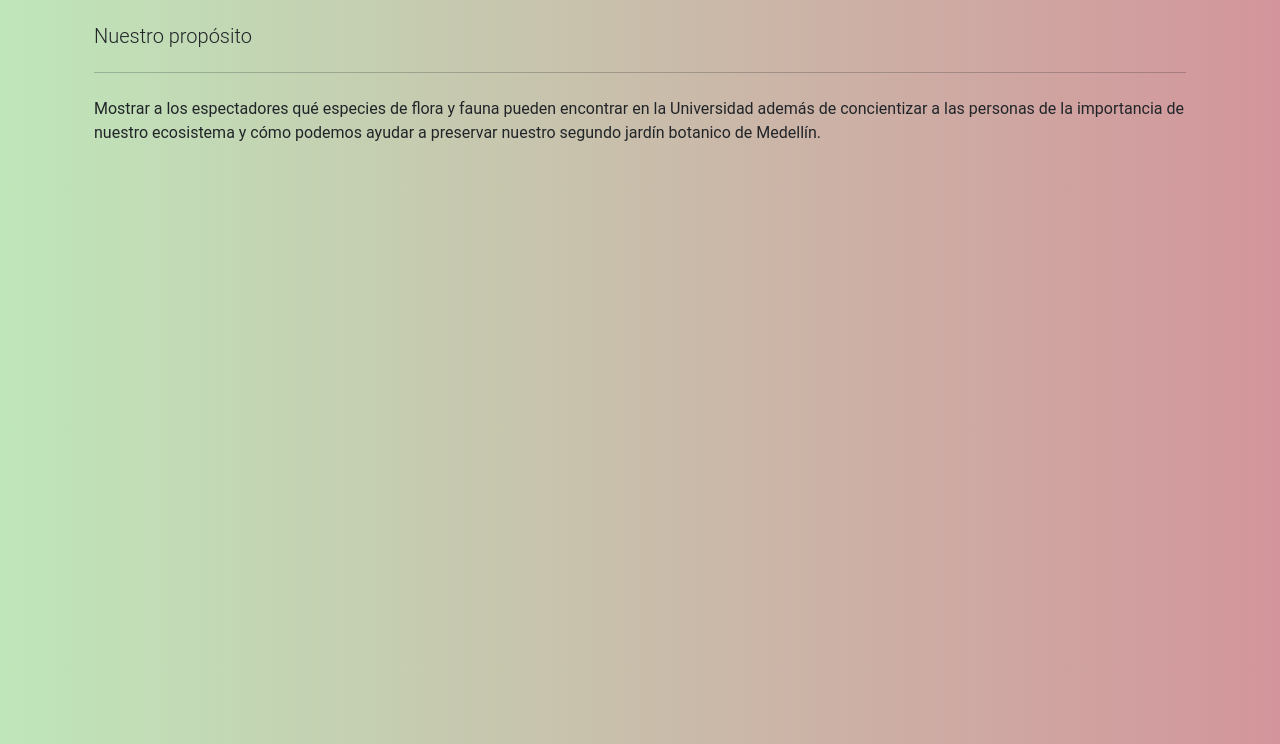
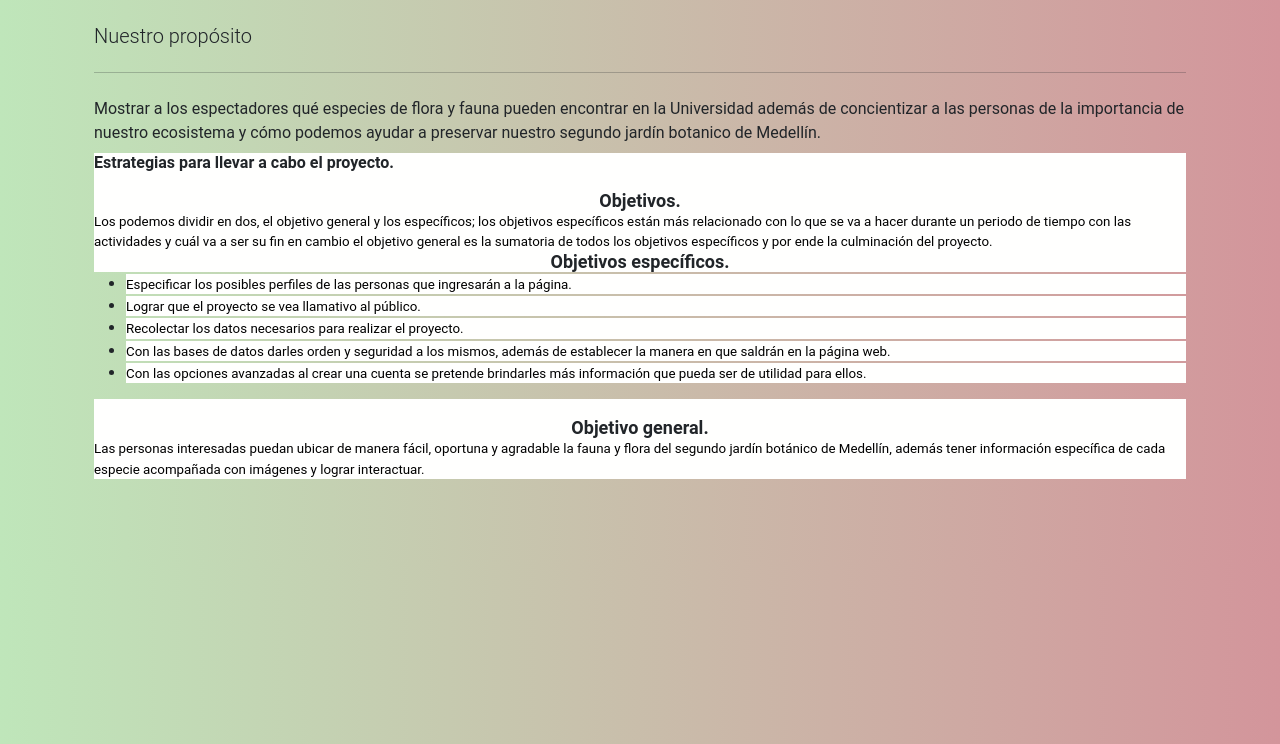
Before and after one commit to DavidMontoya06/TA_08, a Flask app: page /proposito in a window 1280 px wide. Shown: the part 56-800 px from the top of the page. Run offline with Flask 2, Linux system fonts and the light colour scheme.

Commit message:
Estuvimos trabajando en la pagina

```diff
--- a/templates/about.html
+++ b/templates/about.html
@@ -31,7 +31,7 @@ somos?</B></FONT></FONT></FONT></P>
 estudiantes de la Universidad Nacional de Colombia sede Medellín,
 enfocada en el esparcimiento de conocimiento relacionado con la
 flora, arboretum y palmetum de la Universidad.</I></FONT></P>
-<P ALIGN=CENTER STYLE="margin-bottom: 0.11in"><IMG SRC="UMB.jpg" ALIGN=BOTTOM WIDTH=589 HEIGHT=434 BORDER=0></P>
+<P ALIGN=CENTER STYLE="margin-bottom: 0.11in"><IMG SRC="UMB.png" ALIGN=BOTTOM WIDTH=589 HEIGHT=434 BORDER=0></P>
 <P STYLE="margin-bottom: 0.11in"><FONT SIZE=3>Siempre prima el
 conocimiento ante todo, combinamos la tecnología con las
 herramientas digitales y con ello brindamos una grata experiencia a
--- a/templates/mapa.html
+++ b/templates/mapa.html
@@ -3,5 +3,5 @@
 {% extends "diseño.html" %}
 
 {% block content %}
-<div align="center"><img src="imagenes/robledo.jpg"></div>
+<div align="center"><img src="robledo.png"></div>
 {% endblock %}
--- a/templates/proposito.html
+++ b/templates/proposito.html
@@ -8,5 +8,76 @@
 
  <p>Mostrar a los espectadores qué especies de flora y fauna pueden encontrar en la Universidad además de concientizar a las personas de la importancia de nuestro ecosistema y cómo podemos ayudar a preservar nuestro segundo jardín botanico de Medellín.</p>
 
+<HEAD>
+	<META HTTP-EQUIV="CONTENT-TYPE" CONTENT="text/html; charset=utf-8">
+	<TITLE></TITLE>
+	<META NAME="GENERATOR" CONTENT="LibreOffice 4.1.6.2 (Linux)">
+	<META NAME="AUTHOR" CONTENT="david montoya montoya">
+	<META NAME="CREATED" CONTENT="20210429;212400000000000">
+	<META NAME="CHANGEDBY" CONTENT="david montoya montoya">
+	<META NAME="CHANGED" CONTENT="20210429;213000000000000">
+	<META NAME="AppVersion" CONTENT="16.0000">
+	<META NAME="DocSecurity" CONTENT="0">
+	<META NAME="HyperlinksChanged" CONTENT="false">
+	<META NAME="LinksUpToDate" CONTENT="false">
+	<META NAME="ScaleCrop" CONTENT="false">
+	<META NAME="ShareDoc" CONTENT="false">
+	<STYLE TYPE="text/css">
+	<!--
+		@page { size: 8.5in 11in; margin-left: 1.18in; margin-right: 1.18in; margin-top: 0.98in; margin-bottom: 0.98in }
+		P { margin-bottom: 0.08in; direction: ltr; widows: 2; orphans: 2 }
+	-->
+	</STYLE>
+</HEAD>
+<BODY LANG="es-CO" DIR="LTR">
+<P STYLE="margin-bottom: 0in; background: #fffffe; line-height: 0.2in"><A NAME="_GoBack"></A>
+<FONT SIZE=3><B>Estrategias para llevar a cabo el proyecto.</B></FONT></P>
+<P STYLE="margin-bottom: 0in; background: #fffffe; line-height: 0.2in">
+<BR>
+</P>
+<P ALIGN=CENTER STYLE="margin-bottom: 0in; background: #fffffe; line-height: 0.2in">
+<FONT SIZE=4><B>Objetivos.</B></FONT></P>
+<P STYLE="margin-bottom: 0in; background: #fffffe; line-height: 0.2in">
+<FONT COLOR="#000000"><FONT SIZE=2 STYLE="font-size: 10pt">Los
+podemos dividir en dos, el objetivo general y los específicos; los
+objetivos específicos están más relacionado con lo que se va a
+hacer durante un periodo de tiempo con las actividades y cuál va a
+ser su fin en cambio el objetivo general es la sumatoria de todos los
+objetivos específicos y por ende la culminación del proyecto.</FONT></FONT></P>
+<P ALIGN=CENTER STYLE="margin-bottom: 0in; background: #fffffe; line-height: 0.2in">
+<FONT SIZE=4><B>Objetivos específicos.</B></FONT></P>
+<UL>
+	<LI><P STYLE="margin-bottom: 0in; background: #fffffe; line-height: 0.2in">
+	<FONT COLOR="#000000"><FONT SIZE=2 STYLE="font-size: 10pt">Especificar
+	los posibles perfiles de las personas que ingresarán a la página.</FONT></FONT></P>
+	<LI><P STYLE="margin-bottom: 0in; background: #fffffe; line-height: 0.2in">
+	<FONT COLOR="#000000"><FONT SIZE=2 STYLE="font-size: 10pt">Lograr
+	que el proyecto se vea llamativo al público.</FONT></FONT></P>
+	<LI><P STYLE="margin-bottom: 0in; background: #fffffe; line-height: 0.2in">
+	<FONT COLOR="#000000"><FONT SIZE=2 STYLE="font-size: 10pt">Recolectar
+	los datos necesarios para realizar el proyecto.</FONT></FONT></P>
+	<LI><P STYLE="margin-bottom: 0in; background: #fffffe; line-height: 0.2in">
+	<FONT COLOR="#000000"><FONT SIZE=2 STYLE="font-size: 10pt">Con las
+	bases de datos darles orden y seguridad a los mismos, además de
+	establecer la manera en que saldrán en la página web.</FONT></FONT></P>
+	<LI><P STYLE="margin-bottom: 0in; background: #fffffe; line-height: 0.2in">
+	<FONT COLOR="#000000"><FONT SIZE=2 STYLE="font-size: 10pt">Con las
+	opciones avanzadas al crear una cuenta se pretende brindarles más
+	información que pueda ser de utilidad para ellos.</FONT></FONT></P>
+</UL>
+<P STYLE="margin-bottom: 0in; background: #fffffe; line-height: 0.2in">
+<BR>
+</P>
+<P ALIGN=CENTER STYLE="margin-bottom: 0in; background: #fffffe; line-height: 0.2in">
+<FONT SIZE=4><B>Objetivo general.</B></FONT></P>
+<P STYLE="margin-bottom: 0in; background: #fffffe; line-height: 0.2in">
+<FONT COLOR="#000000"><FONT SIZE=2 STYLE="font-size: 10pt">Las
+personas interesadas puedan ubicar de manera fácil, oportuna y
+agradable la fauna y flora del segundo jardín botánico de Medellín,
+además tener información específica de cada especie acompañada
+con imágenes y lograr interactuar.</FONT></FONT></P>
+<P STYLE="margin-bottom: 0.11in"><BR><BR>
+</P>
+</BODY>
 
  {% endblock %}
```
Also changed, not shown: UMB.py (line endings or trailing spaces), datebase.db (added), imagenes/robledo.jpg (deleted), 4 other files.
